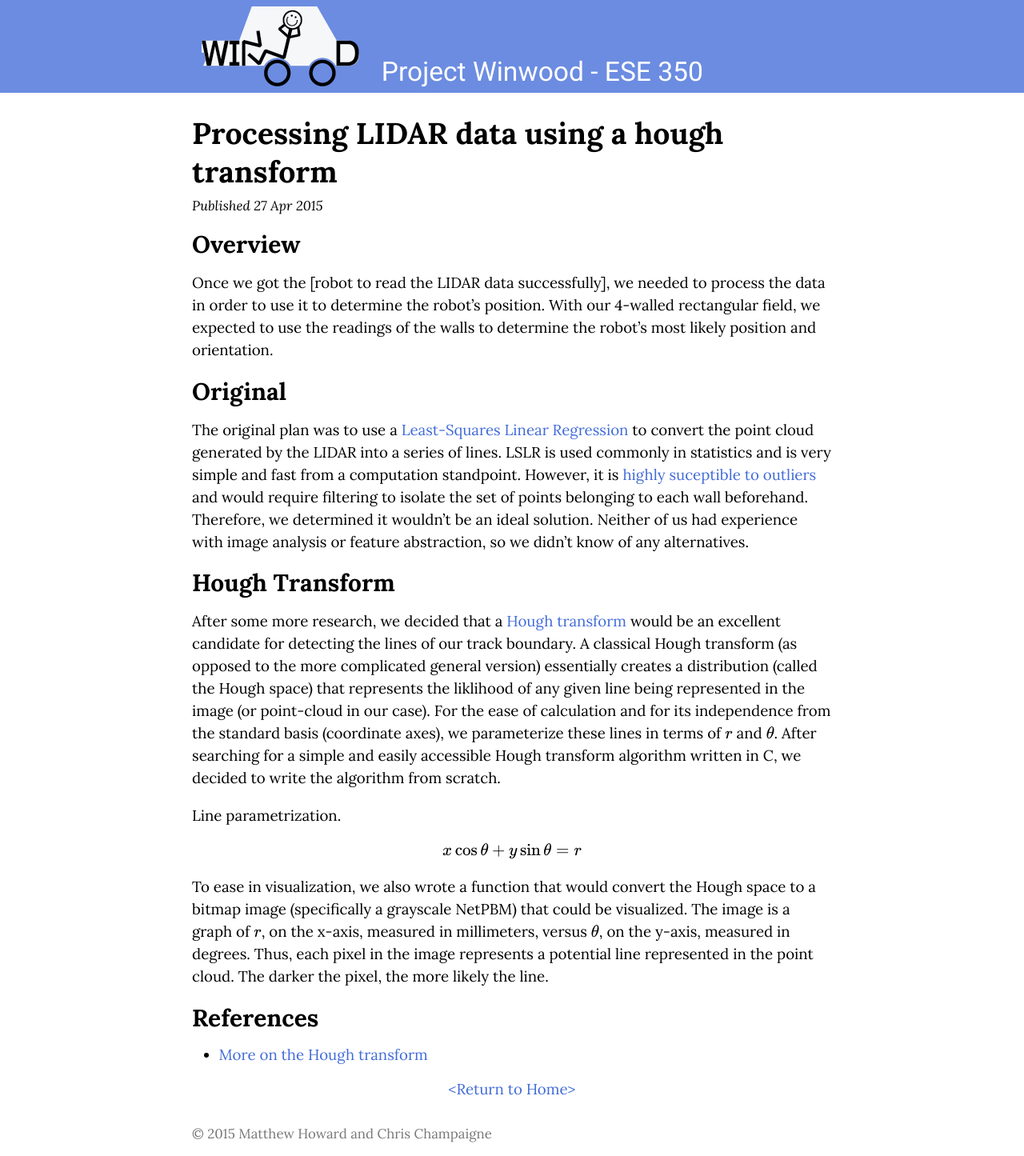
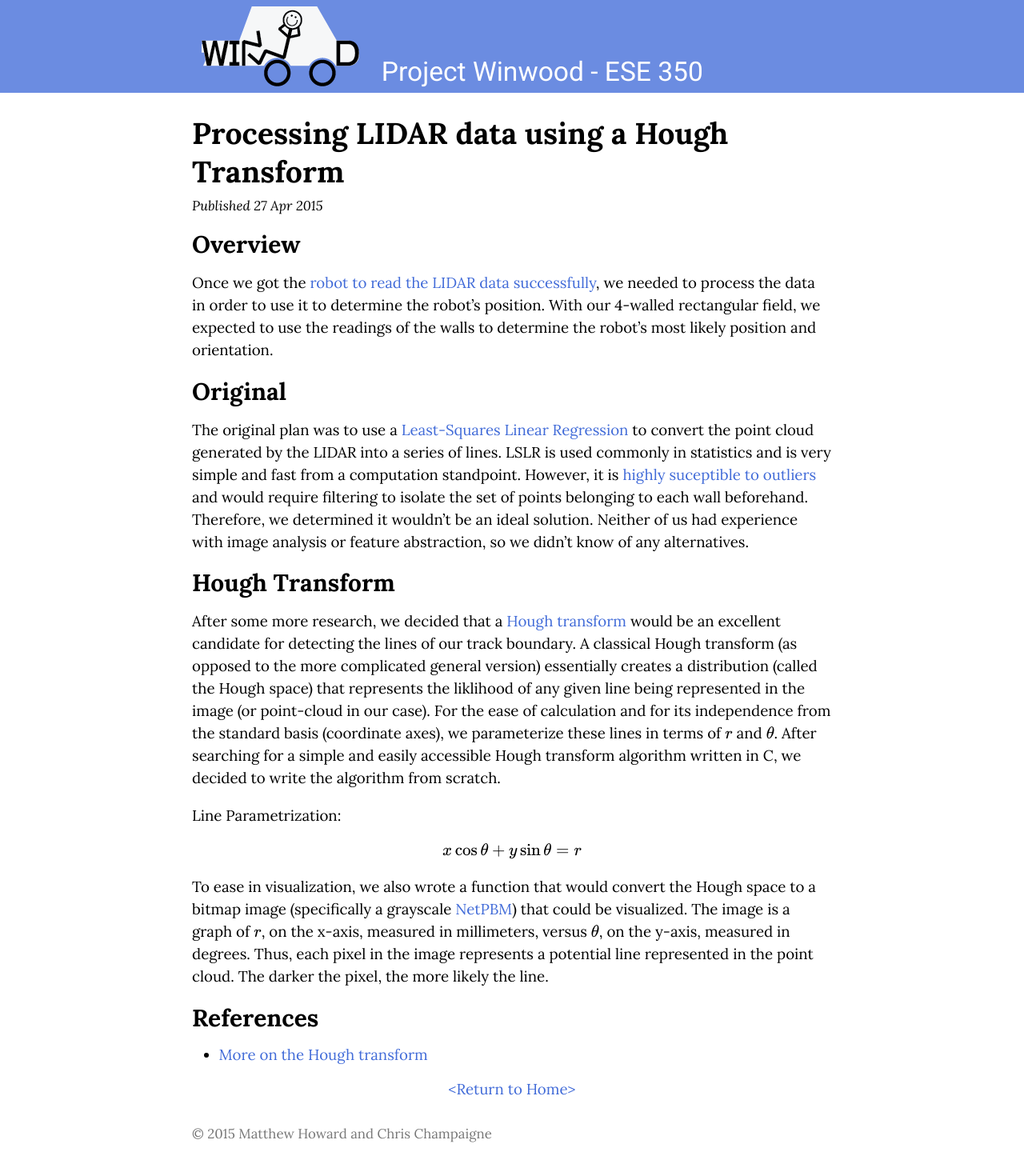
Before and after one commit to moward/project-winwood, a Jekyll site: the page built from _posts/2015-04-27-processing-lidar.md, in a window 1280 px wide. Shown: the whole page at 80% size. Built offline with Jekyll 4.4.1, drawn with Linux system fonts in a browser that asks for light colours; formulas are drawn with MathJax 3; part of the change alters nothing that is shown.

```diff
--- a/_layouts/default.html
+++ b/_layouts/default.html
@@ -9,6 +9,9 @@
     <link rel="stylesheet" href="/css/style.css">
     <link href='http://fonts.googleapis.com/css?family=Lora:400,400italic,700,700italic' rel='stylesheet' type='text/css'>
     <link href='http://fonts.googleapis.com/css?family=Roboto:400,700,500,400italic' rel='stylesheet' type='text/css'>
+    <link rel="icon"
+      type="image/png"
+      href="/favicon.png">
     <script type="text/javascript"
       src="http://cdn.mathjax.org/mathjax/latest/MathJax.js?config=TeX-AMS-MML_HTMLorMML">
     </script>
--- a/_posts/2015-04-27-processing-lidar.md
+++ b/_posts/2015-04-27-processing-lidar.md
@@ -1,11 +1,11 @@
 ---
 layout: post
-title: Processing LIDAR data using a hough transform
+title: Processing LIDAR data using a Hough Transform
 ---
 
 ##Overview
 
-Once we got the [robot to read the LIDAR data successfully], we needed to process the data in order to use it to determine the robot's position. With our 4-walled rectangular field, we expected to use the readings of the walls to determine the robot's most likely position and orientation.
+Once we got the [robot to read the LIDAR data successfully](http://winwood.matt.how/2015/04/19/building-the-bot.html#setting-up-the-lidar), we needed to process the data in order to use it to determine the robot's position. With our 4-walled rectangular field, we expected to use the readings of the walls to determine the robot's most likely position and orientation.
 
 ##Original
 
@@ -15,10 +15,10 @@ The original plan was to use a [Least-Squares Linear Regression](http://en.wikip
 
 After some more research, we decided that a [Hough transform](http://en.wikipedia.org/wiki/Hough_transform) would be an excellent candidate for detecting the lines of our track boundary. A classical Hough transform (as opposed to the more complicated general version) essentially creates a distribution (called the Hough space) that represents the liklihood of any given line being represented in the image (or point-cloud in our case). For the ease of calculation and for its independence from the standard basis (coordinate axes), we parameterize these lines in terms of \\(r\\) and \\(\theta\\). After searching for a simple and easily accessible Hough transform algorithm written in C, we decided to write the algorithm from scratch.
 
-Line parametrization.
+Line Parametrization:
 \\[x \cos \theta + y \sin \theta = r\\]
 
-To ease in visualization, we also wrote a function that would convert the Hough space to a bitmap image (specifically a  grayscale NetPBM) that could be visualized. The image is a graph of \\(r\\), on the x-axis, measured in millimeters, versus \\(\theta\\), on the y-axis, measured in degrees. Thus, each pixel in the image represents a potential line represented in the point cloud. The darker the pixel, the more likely the line.
+To ease in visualization, we also wrote a function that would convert the Hough space to a bitmap image (specifically a  grayscale [NetPBM](http://en.wikipedia.org/wiki/Netpbm_format)) that could be visualized. The image is a graph of \\(r\\), on the x-axis, measured in millimeters, versus \\(\theta\\), on the y-axis, measured in degrees. Thus, each pixel in the image represents a potential line represented in the point cloud. The darker the pixel, the more likely the line.
 
 ##References
  - [More on the Hough transform](http://homepages.inf.ed.ac.uk/rbf/HIPR2/hough.htm)
```
Also changed, not shown: favicon.png (added).
